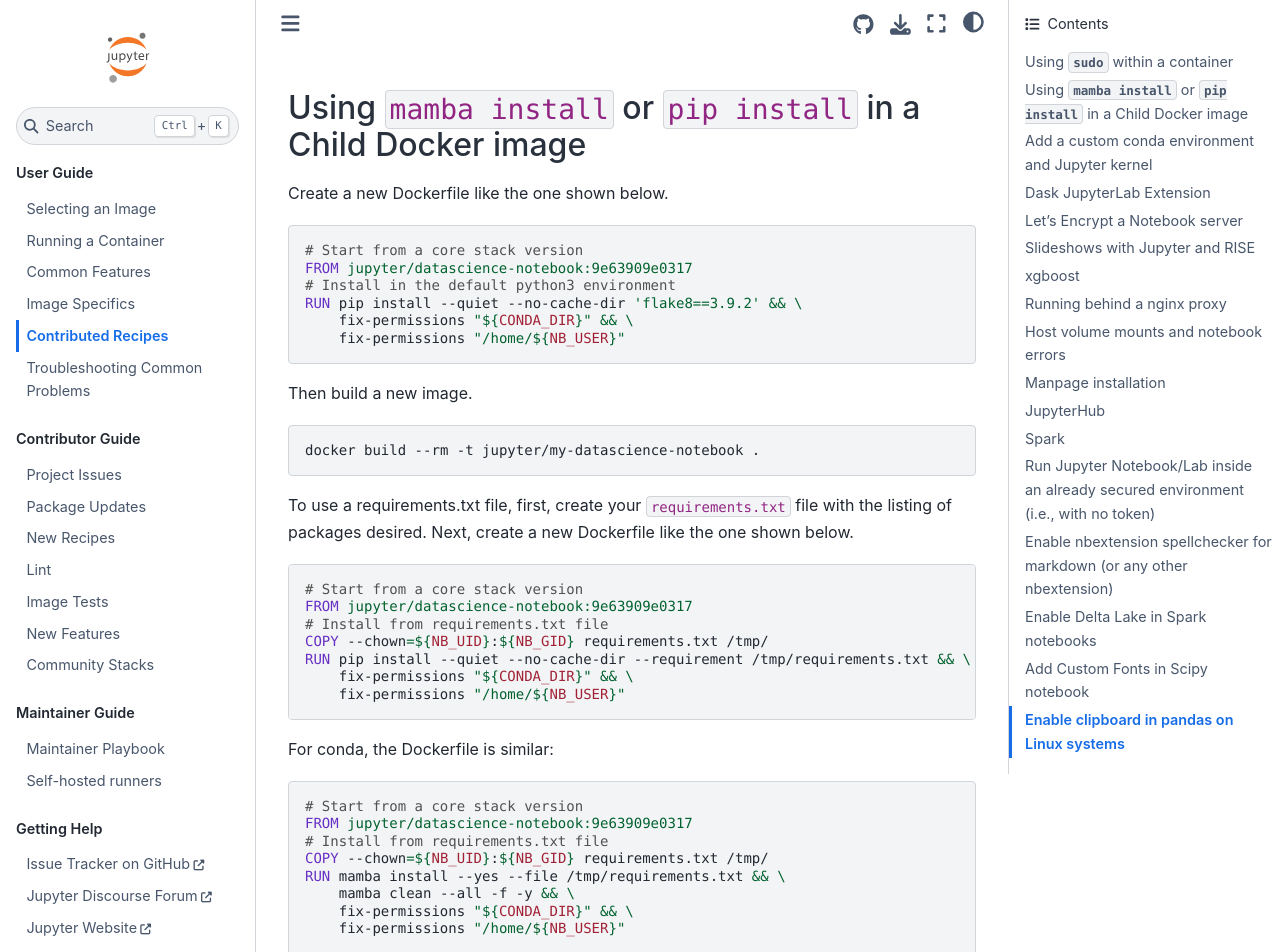
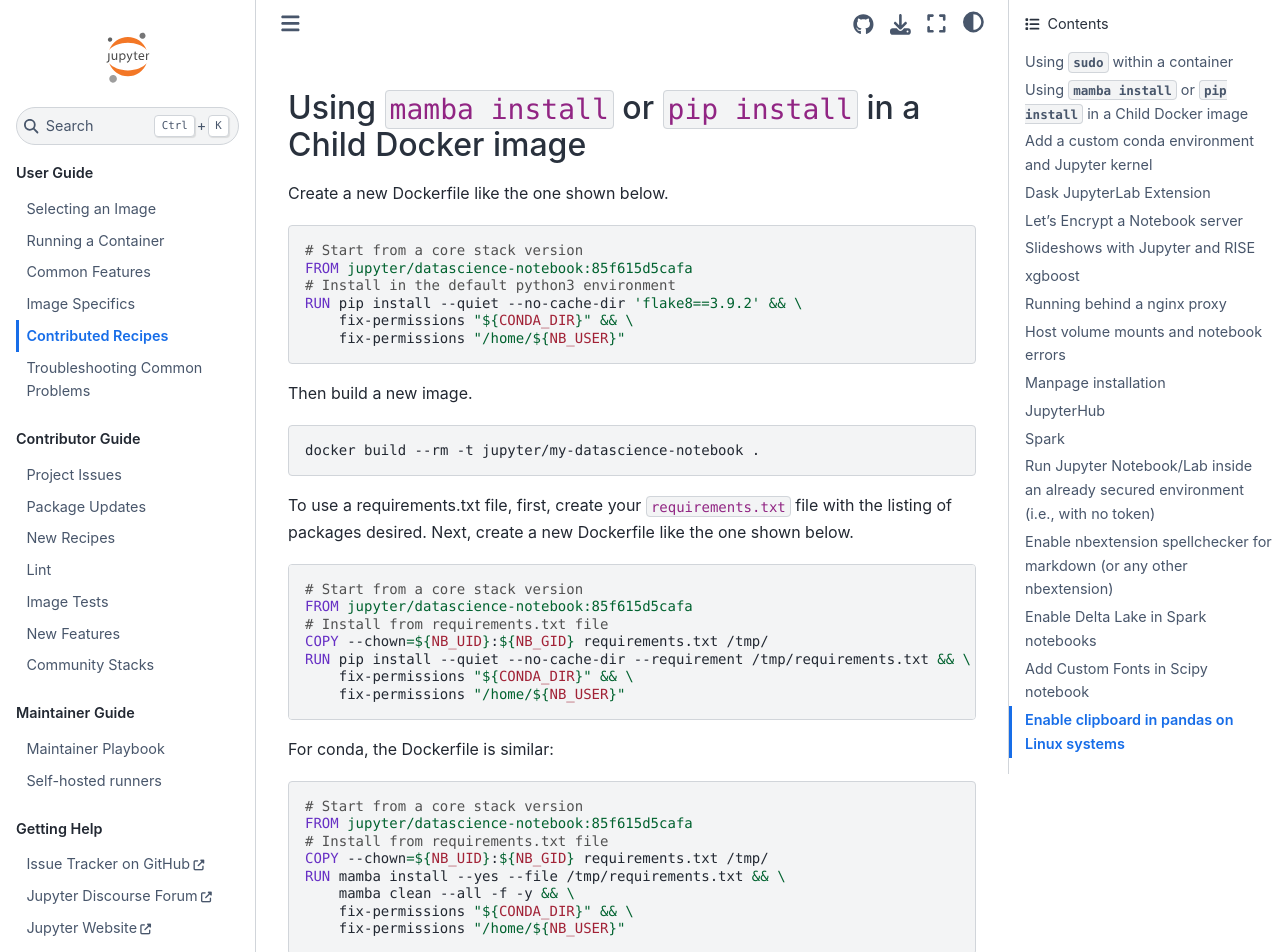
Before and after one commit to jupyter/docker-stacks, a Sphinx documentation site: the page built from docs/using/recipes.md, in a window 1280 px wide and 1400 px high, scrolled down 731 px. Shown: the top 952 px of the window. Built offline with Sphinx 7.4.7 and the Sphinx Book theme 1.1.4, drawn with Linux system fonts in a browser that asks for light colours; some of the changed text lies outside the part shown.

````diff
--- a/docs/using/recipes.md
+++ b/docs/using/recipes.md
@@ -29,7 +29,7 @@ Create a new Dockerfile like the one shown below.
 
 ```dockerfile
 # Start from a core stack version
-FROM jupyter/datascience-notebook:9e63909e0317
+FROM jupyter/datascience-notebook:85f615d5cafa
 # Install in the default python3 environment
 RUN pip install --quiet --no-cache-dir 'flake8==3.9.2' && \
     fix-permissions "${CONDA_DIR}" && \
@@ -48,7 +48,7 @@ Next, create a new Dockerfile like the one shown below.
 
 ```dockerfile
 # Start from a core stack version
-FROM jupyter/datascience-notebook:9e63909e0317
+FROM jupyter/datascience-notebook:85f615d5cafa
 # Install from requirements.txt file
 COPY --chown=${NB_UID}:${NB_GID} requirements.txt /tmp/
 RUN pip install --quiet --no-cache-dir --requirement /tmp/requirements.txt && \
@@ -60,7 +60,7 @@ For conda, the Dockerfile is similar:
 
 ```dockerfile
 # Start from a core stack version
-FROM jupyter/datascience-notebook:9e63909e0317
+FROM jupyter/datascience-notebook:85f615d5cafa
 # Install from requirements.txt file
 COPY --chown=${NB_UID}:${NB_GID} requirements.txt /tmp/
 RUN mamba install --yes --file /tmp/requirements.txt && \
@@ -283,7 +283,7 @@ To use a specific version of JupyterHub, the version of `jupyterhub` in your ima
 version in the Hub itself.
 
 ```dockerfile
-FROM jupyter/base-notebook:9e63909e0317
+FROM jupyter/base-notebook:85f615d5cafa
 RUN pip install --quiet --no-cache-dir jupyterhub==1.4.1 && \
     fix-permissions "${CONDA_DIR}" && \
     fix-permissions "/home/${NB_USER}"
@@ -474,7 +474,7 @@ For JupyterLab:
 
 ```bash
 docker run -it --rm \
-    jupyter/base-notebook:9e63909e0317 \
+    jupyter/base-notebook:85f615d5cafa \
     start.sh jupyter lab --LabApp.token=''
 ```
 
@@ -482,7 +482,7 @@ For jupyter classic:
 
 ```bash
 docker run -it --rm \
-    jupyter/base-notebook:9e63909e0317 \
+    jupyter/base-notebook:85f615d5cafa \
     start.sh jupyter notebook --NotebookApp.token=''
 ```
 
````
Also changed, not shown: README.md (+4 -4 lines), docs/using/running.md (+7 -7 lines), docs/using/selecting.md (+1 -1 lines), examples/docker-compose/README.md, 3 other files.
